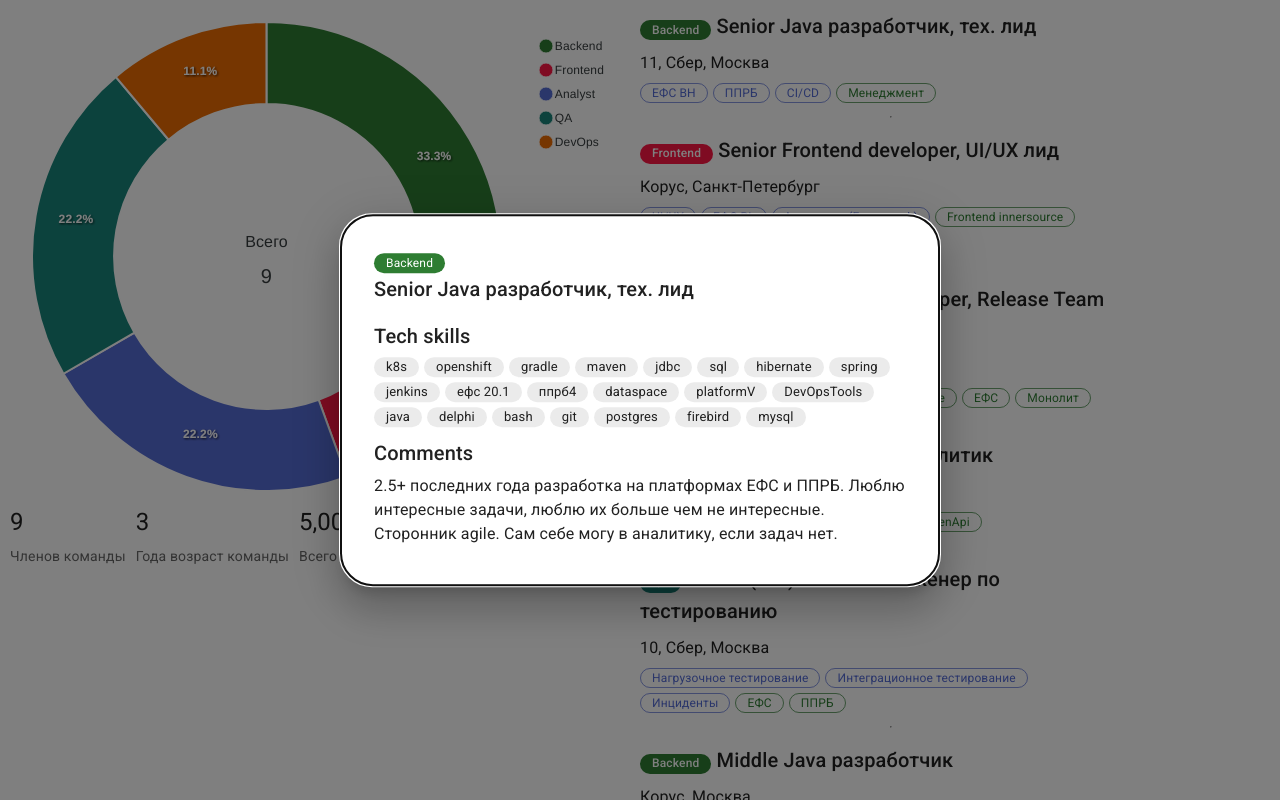
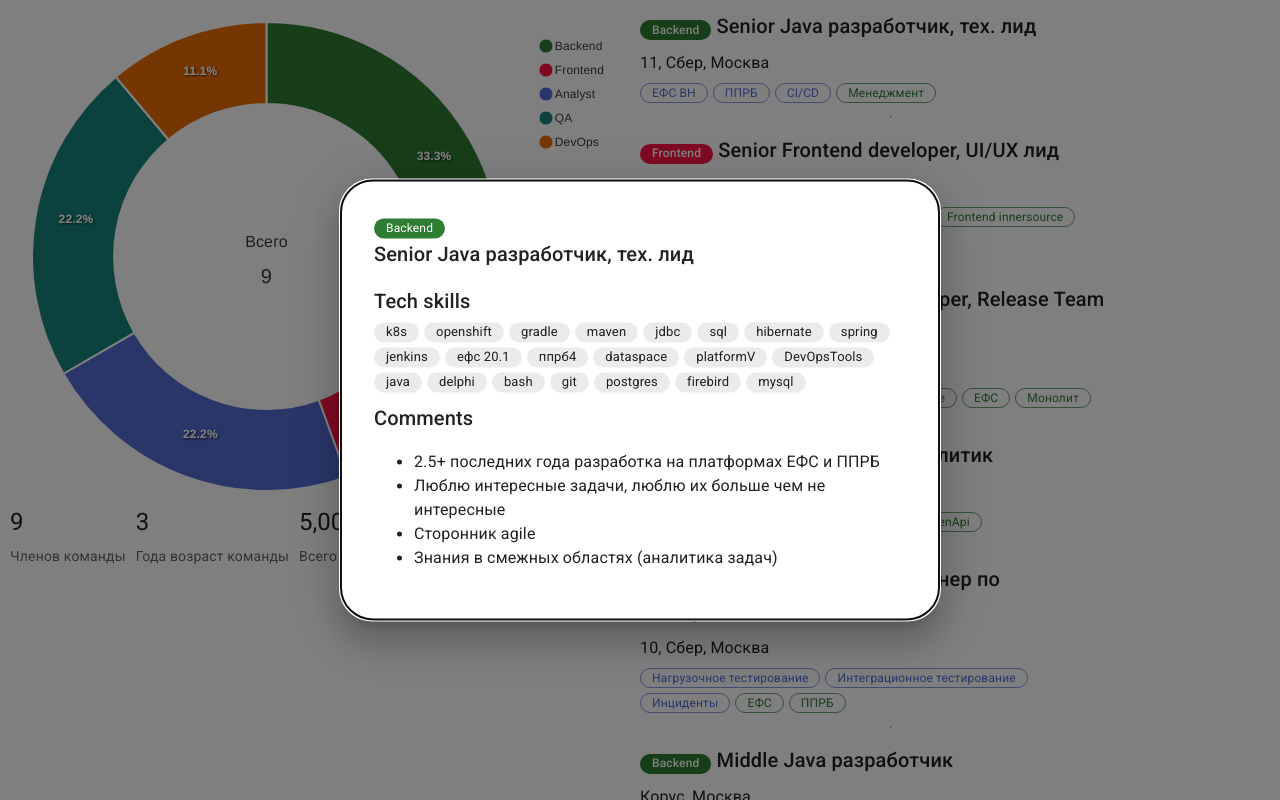
Before and after one commit to Dimsy/team-promotion, a React (Create React App) app: page / in a window 1280 px wide. Both pictures are taken after a click on the element 890 px from the left and 54 px from the top of the page. Shown: the top 800 px of the page. Built offline with nearby package versions, Linux system fonts and the light colour scheme.

Commit message:
переделал поле комментс - теперь массив, в модалке отображается листом

```diff
--- a/src/PlayerDescriptionModal.tsx
+++ b/src/PlayerDescriptionModal.tsx
@@ -52,13 +52,15 @@ export const PlayerDescriptionModal = ({isOpened, handleClose, selectedPlayer})
                 <Typography variant="body2" gutterBottom>
                     {selectedPlayer.skills.map((skill) => <Chip label={skill} style={{ height: 20, marginRight: 5, marginBottom: 5}}/>)}
                 </Typography>
-                {selectedPlayer.comments &&
+                {selectedPlayer?.comments?.length &&
                   <>
                     <Typography variant="h6" component="h6" style={{marginBottom: 5}}>
                       Comments
                     </Typography>
                     <Typography variant="body1" gutterBottom >
-                        {selectedPlayer.comments}
+                        <ul>
+                            {selectedPlayer.comments.map((c) => <li>{c}</li>)}
+                        </ul>
                     </Typography>
                   </>
                 }
--- a/src/data.js
+++ b/src/data.js
@@ -36,7 +36,7 @@ export const data = [
       'CI/CD^',
       'Менеджмент',
     ],
-    comments: '2.5+ последних года разработка на платформах ЕФС и ППРБ. Люблю интересные задачи, люблю их больше чем не интересные. Сторонник agile. Сам себе могу в аналитику, если задач нет.'
+    comments: ['2.5+ последних года разработка на платформах ЕФС и ППРБ', 'Люблю интересные задачи, люблю их больше чем не интересные', 'Сторонник agile', 'Знания в смежных областях (аналитика задач)']
   },
   {
     name: '-',
@@ -108,7 +108,7 @@ export const data = [
       'ЕФС',
       'Монолит',
     ],
-    comments: 'Cамоорганизованность и организация других. Смежные области будь то дизайн или аналитика. Ментор для 3х начинающих frontend-разработчиков. Достаточно широкие знания во многих сферах, чуть бэк, чуть юай юикс, чуть аналитика. Ответственность за любой процесс и доведение процесса до результата. Склонность к планированию. Готов вписаться в любую активность.'
+    comments: ['Cамоорганизованность и организация других', 'Знание смежных областей (дизайн / аналитика)', 'В свободное время ментор для 3х начинающих frontend-разработчиков', 'Ответственность за любой процесс и доведение процесса до результата', 'Склонность к планированию', 'Готовность к любым сторонним активностям']
   },
   {
     name: '-',
@@ -167,7 +167,7 @@ export const data = [
       'OSE',
       'Автономность',
     ],
-    comments: 'Настройка open shift, istio. Соло бэкэнд разработка и вывод в ПРОМ сервиса (в рамках перехода на новую архитектуру).'
+    comments: ['Настройка open shift, istio', 'Соло бэкэнд разработка и вывод в ПРОМ сервиса (в рамках перехода на новую архитектуру)']
   },
   {
     name: '-',
@@ -192,7 +192,7 @@ export const data = [
       'Scrum master',
       'ЕФС',
     ],
-    comments: 'Тестирование пользовательского пути. Работа с тестовой моделью. Тестовые прогоны. Ведение jira. Практический опыт работы по Agile (scrum /kanban)спринты 1-2 недели. Работа с дефектами. Обеспечение настроек организации на стендах ift/psi.'
+    comments: ['Тестирование пользовательского пути', 'Работа с тестовой моделью', 'Тестовые прогоны', 'Ведение jira', 'Практический опыт работы по Agile (scrum /kanban) спринты 1-2 недели', 'Работа с дефектами', 'Обеспечение настроек организации на стендах ift/psi']
   },
   {
     name: '-',
@@ -219,7 +219,7 @@ export const data = [
       'ЕФС',
       'ППРБ'
     ],
-    comments: 'Сопровождение Job-ов CI/CD команды. Администрирование стендов DEV/IFT/NT команды по 3м проектам (~50 КТС). Работа с сопровождением ПСИ/ПРОМ.'
+    comments: ['Сопровождение Job-ов CI/CD команды', 'Администрирование стендов DEV/IFT/NT команды по 3м проектам (~50 КТС)', 'Работа с сопровождением ПСИ/ПРОМ']
   },
   {
     name: '-',
```
